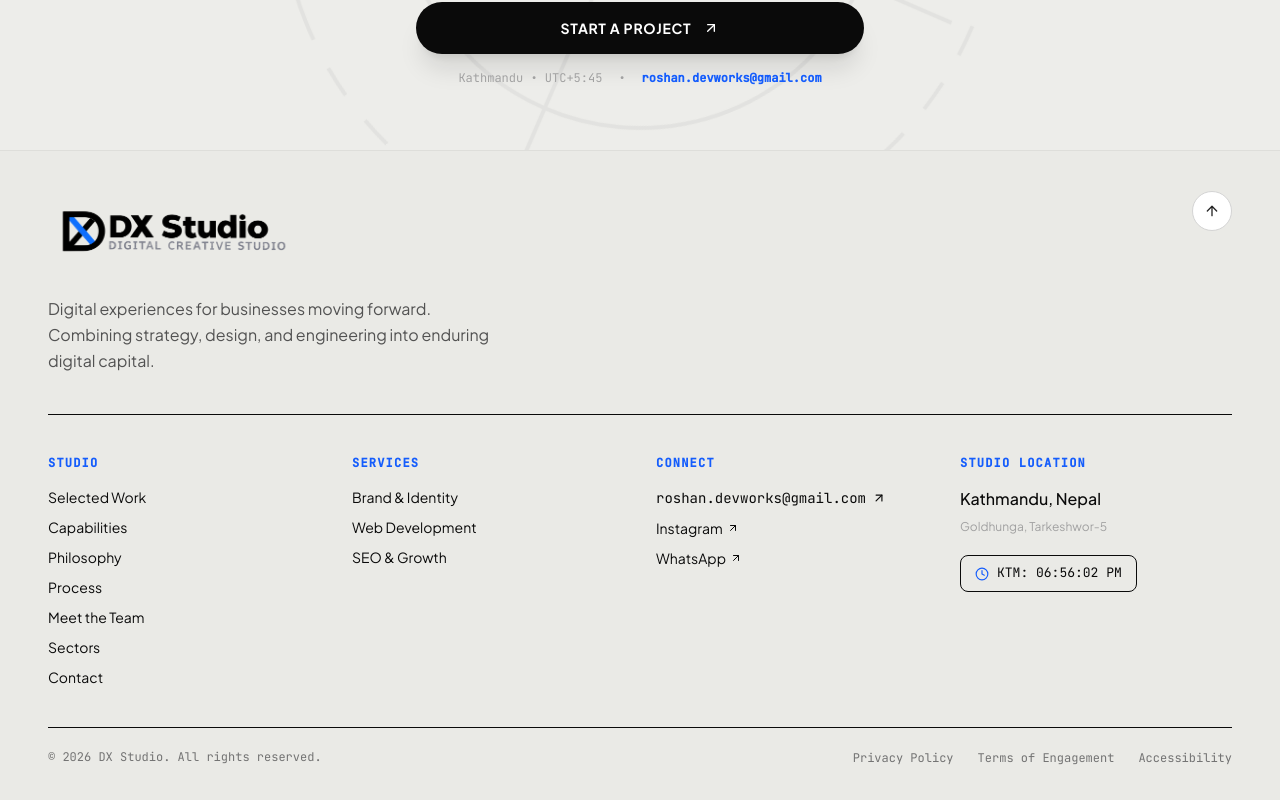
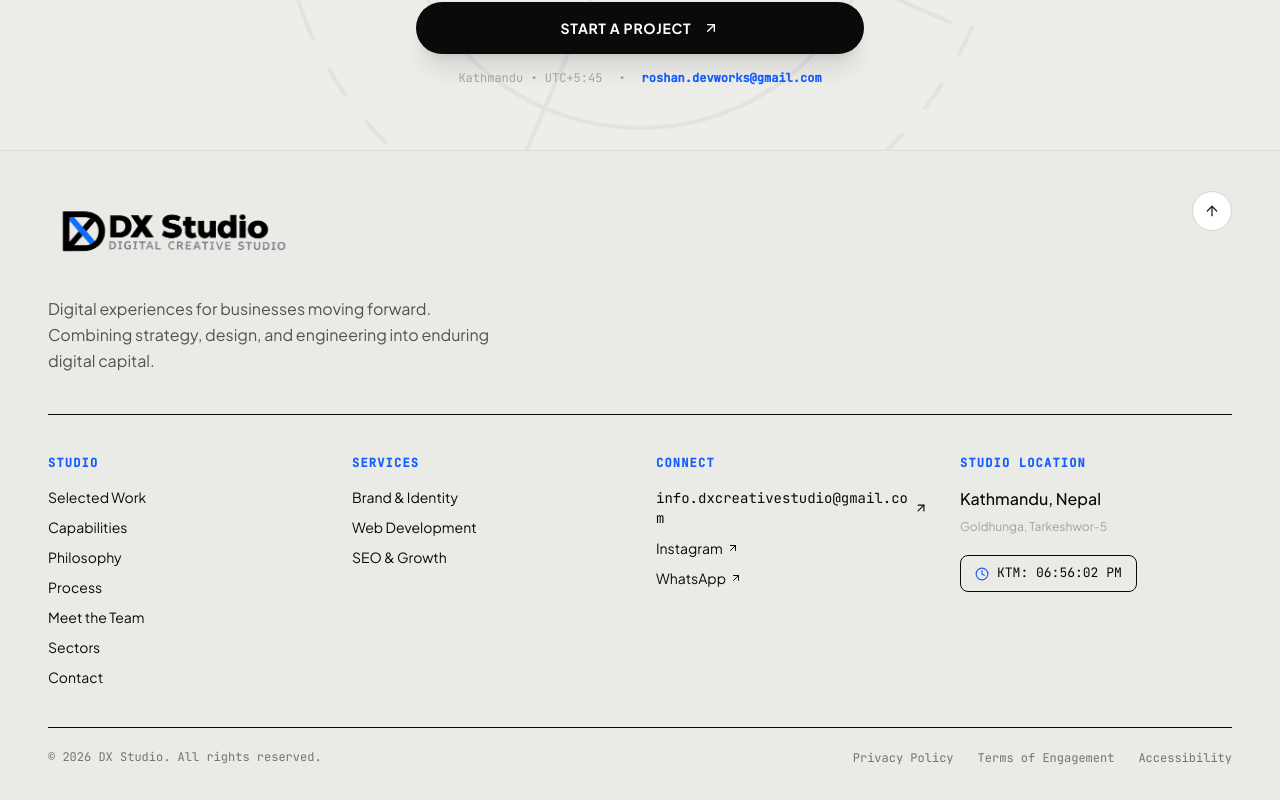
Before and after one commit to roshansth10/DX-Studio, a React (Vite) app: page / in a window 1280 px wide. Shown: the part 3906-4706 px from the top of the page. Built offline with nearby package versions, Linux system fonts and the light colour scheme.

Commit message:
Update footer email address to info.dxcreativestudio@gmail.com

```diff
--- a/src/components/Footer.tsx
+++ b/src/components/Footer.tsx
@@ -267,7 +267,7 @@ export const Footer: React.FC<FooterProps> = ({ theme }) => {
                   href="mailto:roshan.devworks@gmail.com"
                   className="inline-flex items-center gap-1.5 hover:text-blue-600 transition-colors text-[14px] sm:text-sm font-mono min-w-0 [overflow-wrap:anywhere]"
                 >
-                  <span>roshan.devworks@gmail.com</span>
+                  <span>info.dxcreativestudio@gmail.com</span>
                   <ArrowUpRight className="h-3.5 w-3.5 shrink-0" />
                 </a>
               </li>
```
